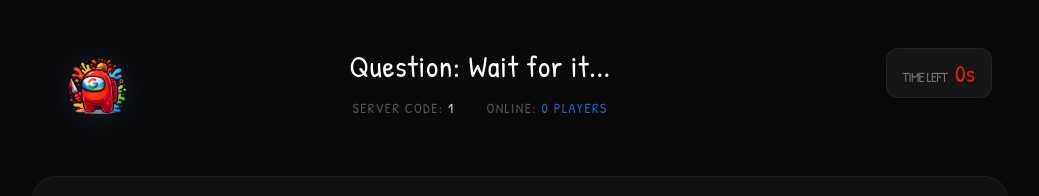
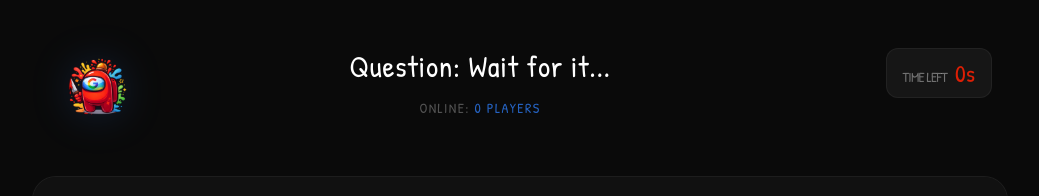
Before and after one commit to AtCloudDiwash/didgeminifoolyou, a React (Vite) app in the folder frontend/: page /game/1 in a window 1280 px wide. Shown: the top 196 px of the page, without its empty margins (120-1159 px from the left). Built offline with nearby package versions, Linux system fonts and the light colour scheme.

Commit message:
fix the game page

```diff
--- a/frontend/src/pages/GamePage.tsx
+++ b/frontend/src/pages/GamePage.tsx
@@ -200,7 +200,7 @@ export default function GamePage() {
                             Question: {currentQuestion?.text || "Wait for it..."}
                         </h2>
                         <div className="text-sm font-heading tracking-widest text-white/30 uppercase mt-3 flex justify-center gap-8">
-                            <span className="whitespace-nowrap">Server Code: <span className="text-white/80">{serverCode}</span></span>
+                            {/* <span className="whitespace-nowrap">Server Code: <span className="text-white/80">{serverCode}</span></span> */}
                             <span className="whitespace-nowrap">Online: <span className="text-brand-blue/80">{onlineCountStr}{maxPlayersStr ? `/${maxPlayersStr}` : ''} Players</span></span>
                         </div>
                     </div>
```
